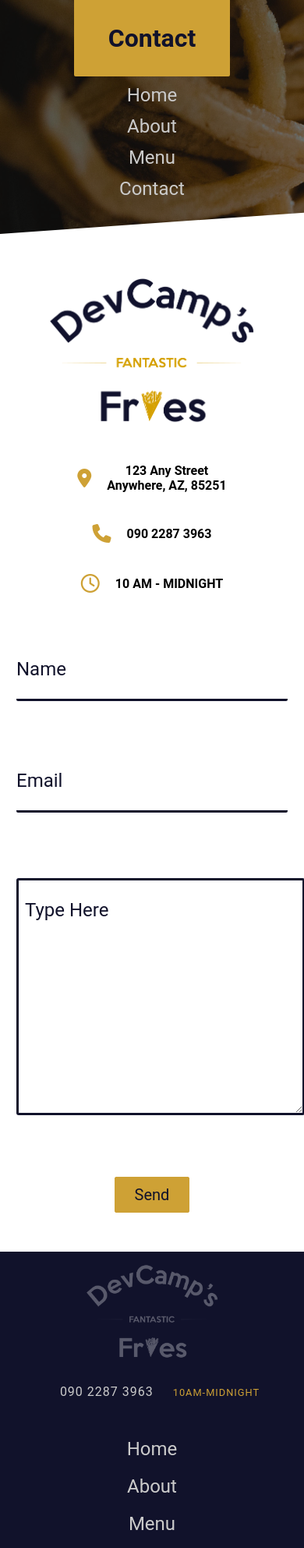
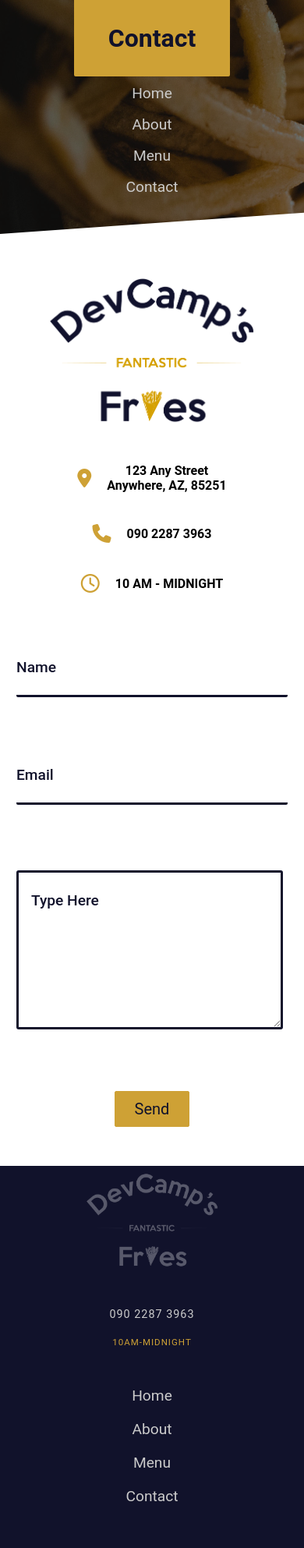
Before and after one commit to Phrank08/Dev-Camp, a plain HTML site: page contact.html in a window 390 px wide. Shown: the top 1985 px of the page at 78% size. Drawn offline with Linux system fonts and the light colour scheme.

Commit message:
Add favicon and update author name; refine media queries and layout styles

```diff
--- a/about.html
+++ b/about.html
@@ -6,6 +6,7 @@
     <meta name="viewport" content="width= device-width, Initial-scale= 1.0">
     <title>About</title>
 
+    <link rel="icon" type="png" sizes="32x32" href="images/logos/decamp-fantastic-fries-logo-white.png" rel="stylesheet">
     <link rel="stylesheet" href="nav.css">
     <link rel="stylesheet" href="styles/homepage.css">
     <link rel="stylesheet" href="styles/styles.css">
--- a/contact.html
+++ b/contact.html
@@ -6,6 +6,7 @@
     <meta name="viewport" content="width= device-width, Initial-scale= 1.0">
     <title>Contact US </title>
 
+    <link rel="icon" type="png" sizes="32x32" href="images/logos/decamp-fantastic-fries-logo-white.png" rel="stylesheet">
     <link rel="stylesheet" href="nav.css">
     <link rel="stylesheet" href="styles/homepage.css">
     <link rel="stylesheet" href="styles/styles.css">
--- a/styles/media-queries.css
+++ b/styles/media-queries.css
@@ -1,29 +1,39 @@
 @media (max-width: 615px) {
-  .navigation-wrapper {
+
+  html{
+    overflow-x: none;
+  }
+  .navigation-wrapper,
+  .footer-wrapper {
     flex-direction: column;
     height: 100%;
+    font-size: .8rem;
   }
 
   .navigation-wrapper > .left-column {
     order: 2;
     margin-top: 150px;
     margin-bottom: 20px;
+    font-size: 1rem;
   }
 
   .navigation-wrapper > .center-column {
-    order: 1;
+    order: -1;
     width: 100%;
   }
 
   .navigation-wrapper > .right-column {
     order: 3;
     width: 100%;
-    margin-left: 200px;
+    margin-left: 67px;
     margin-top: 10px;
+    font-size: 1rem
   }
 
-  .link-wrapper {
+  .center-column .link-wrapper {
     flex-direction: column;
+    gap: 15px;
+    margin-top: 20px;
   }
 
   .link-wrapper > .navlink {
@@ -38,7 +48,6 @@
 
   .repeat {
     height: 800px;
-    width: 82vh;
   }
 
   .repeat > .column-wrapper {
@@ -71,12 +80,19 @@
 
 }
 
+.footer-wrapper > .center-wrapper > .link-wrapper {
+  display: flex;
+  height: 80px;
+  gap: 50px;
+  flex-direction: column;
+}
+
 .footer-wrapper > .center-wrapper > .link-wrapper > .navlink {
   margin-top: 50px;
 }
 
 .footer-wrapper {
-  height: 500px;
+  height: 580px;
 }
 
 .footer-wrapper > .center-wrapper > .copyright-wrapper {
@@ -91,6 +107,12 @@
 
 .skewed-header > .header-bg {
   background-size: 550px;
+}
+
+.skewed-header > .skewed-header-wrapper > .skewed-header-content > .link-wrapper {
+  display: flex;
+  flex-direction: column;
+  font-size: .8rem;
 }
 
 .skewed-header > .skewed-header-wrapper > .skewed-header-content > .link-wrapper > .navlink {
@@ -114,7 +136,7 @@
 }
 
 .page-container > .content-wrapper > p {
- width: 480px;
+ width: 350px;
  padding-right: 50px;
 
 }
@@ -136,11 +158,12 @@
 /* Menu Media-query */
 .footer-wrapper > .center-wrapper > .phone-hours-wrapper {
   margin-bottom: 0;
+  display: flex;
+  flex-direction: column;
+  font-size: .9rem;
 }
 
-.footer-wrapper {
-  height: 550px;
-}
+
  /* .footer-wrapper > .center-wrapper > .link-wrapper {
   order: 2;
 } */
@@ -188,11 +211,16 @@ margin-bottom: 0;
   text-align: center;
 }
 
-.form input {
+.form input,
+.form textarea {
   padding: 1.5rem 0rem;
+  font-size: 1.2rem;
+  font-weight: 500;
 }
 
 .form textarea {
-  padding: 1.5rem 0.5rem;
+  padding-left: 1rem;
+  width: 320px;
+  height: 150px;
 }
 }
```
Also changed, not shown: index.html (+6 -3 lines), menu.html (+1 -0 lines).
